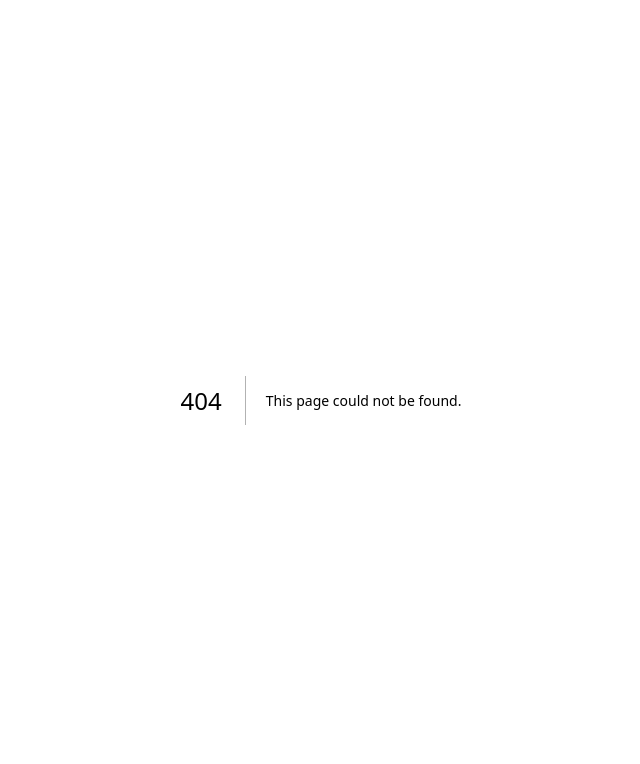
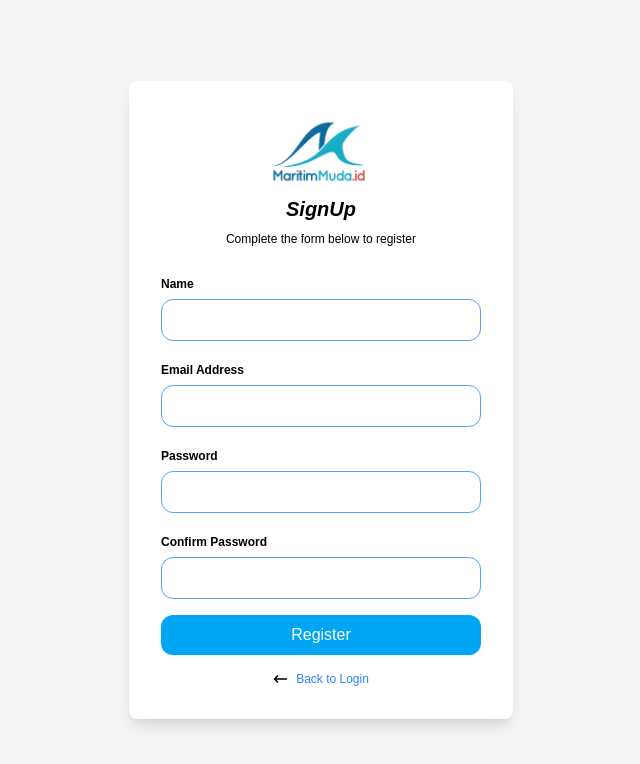
Before and after one commit to maritimepreneur/turbines-frontend, a Next.js app: page /signup in a window 1280 px wide. Before the commit this address had no page. Shown: the top 764 px of the page, without its empty margins (319-959 px from the left). Built offline with nearby package versions, Linux system fonts and the light colour scheme.

Commit message:
create a signup form display

```diff
--- /dev/null
+++ b/src/app/signup/page.tsx
@@ -0,0 +1,13 @@
+import SignupForm from "@/components/SignupForm"
+
+
+export default function RegisterPage() {
+  return (
+    <main className="min-h-screen flex items-center justify-center bg-gray-100">
+        {/* Left Side - Form */}
+        <div className="bg-white shadow-lg rounded-lg overflow-hidden w-full max-w-sm p-8">
+          <SignupForm />
+        </div>
+    </main>
+  )
+}
--- /dev/null
+++ b/src/components/SignupForm.tsx
@@ -0,0 +1,69 @@
+import Link from "next/link";
+import Image from "next/image";
+import { FontAwesomeIcon } from "@fortawesome/react-fontawesome";
+import { faArrowLeftLong } from "@fortawesome/free-solid-svg-icons";
+
+export default function SignupForm() {
+  return (
+    <div>
+      {/* Logo */}
+      <div className="flex justify-center">
+        <Image
+          src="/logo_marmud.png"
+          alt="Logo Maritim Muda"
+          width={120}
+          height={40}
+        />
+      </div>
+
+      {/* Title */}
+      <h1 className="text-xl text-black font-semibold italic mb-2 text-center">
+        SignUp
+      </h1>
+
+      <p className="text-black text-xs mb-6 text-center">
+        Complete the form below to register
+      </p>
+
+      {/* Name */}
+      <label className="text-xs font-semibold text-black">Name</label>
+      <input
+        type="email"
+        className="w-full mt-1 mb-4 px-4 py-2 border border-blue-400 rounded-xl text-black  focus:outline-none"
+      />
+      {/* Email */}
+      <label className="text-xs font-semibold text-black">Email Address</label>
+      <input
+        type="email"
+        className="w-full mt-1 mb-4 px-4 py-2 border border-blue-400 rounded-xl text-black  focus:outline-none"
+      />
+
+      {/* Password */}
+      <label className="text-xs text-black font-semibold">Password</label>
+      <input
+        type="password"
+        className="w-full mt-1 mb-4 px-4 py-2 border border-blue-400 rounded-xl text-black focus:outline-none"
+      />
+
+      {/* Confirm Password */}
+      <label className="text-xs text-black font-semibold">
+        Confirm Password
+      </label>
+      <input
+        type="password"
+        className="w-full mt-1 mb-4 px-4 py-2 border border-blue-400 rounded-xl text-black focus:outline-none"
+      />
+
+      {/* Button */}
+      <button className="w-full  bg-sky-500 hover:bg-sky-600 text-white py-2 rounded-xl  font-medium mb-4">
+        Register
+      </button>
+      <p className="text-xs text-center text-black flex items-center justify-center gap-2">
+        <FontAwesomeIcon icon={faArrowLeftLong} className="w-5 h-5" />
+        <Link href="/login" className="text-blue-500 font-medium">
+          Back to Login
+        </Link>
+      </p>
+    </div>
+  );
+}
```
